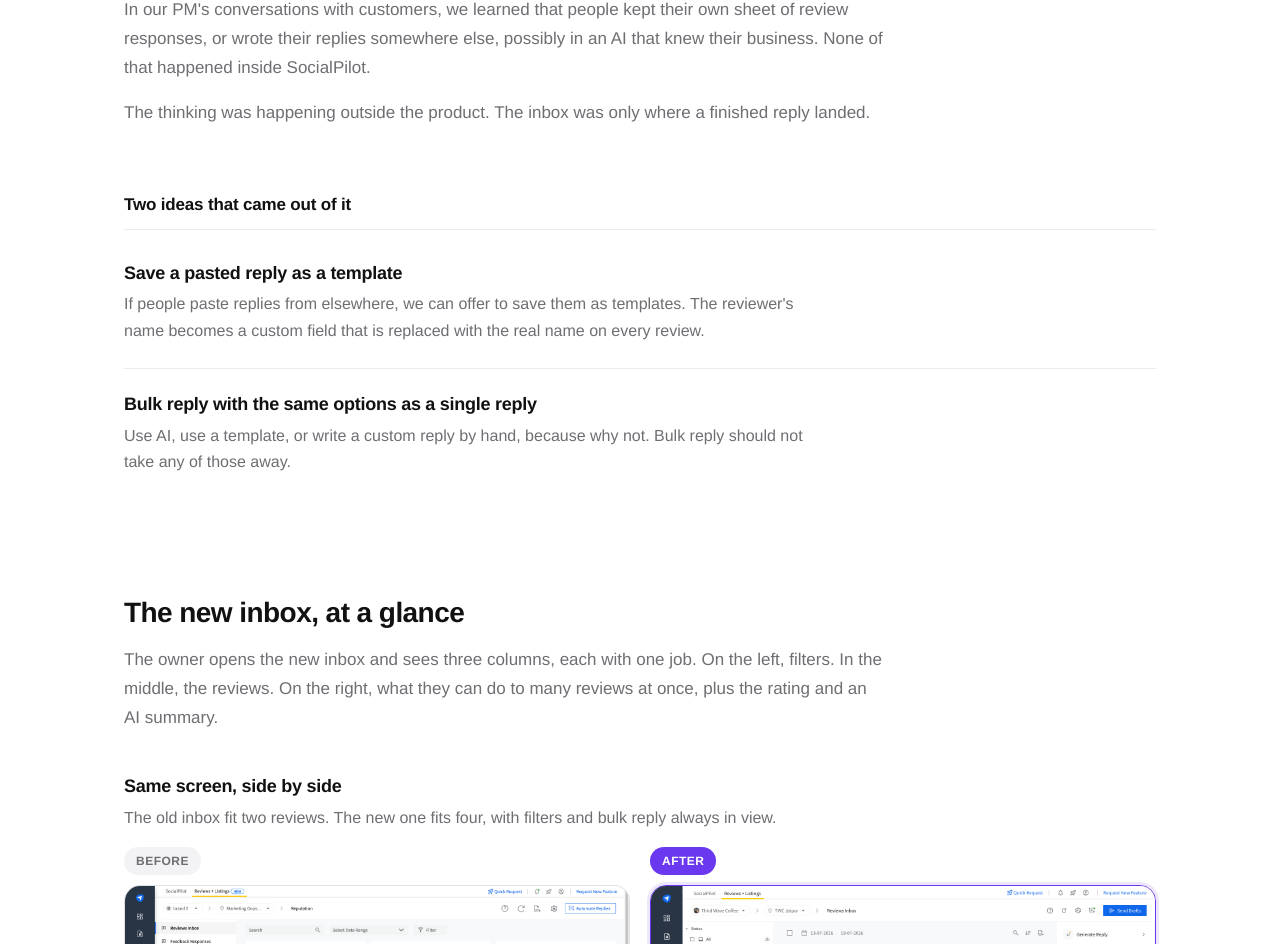
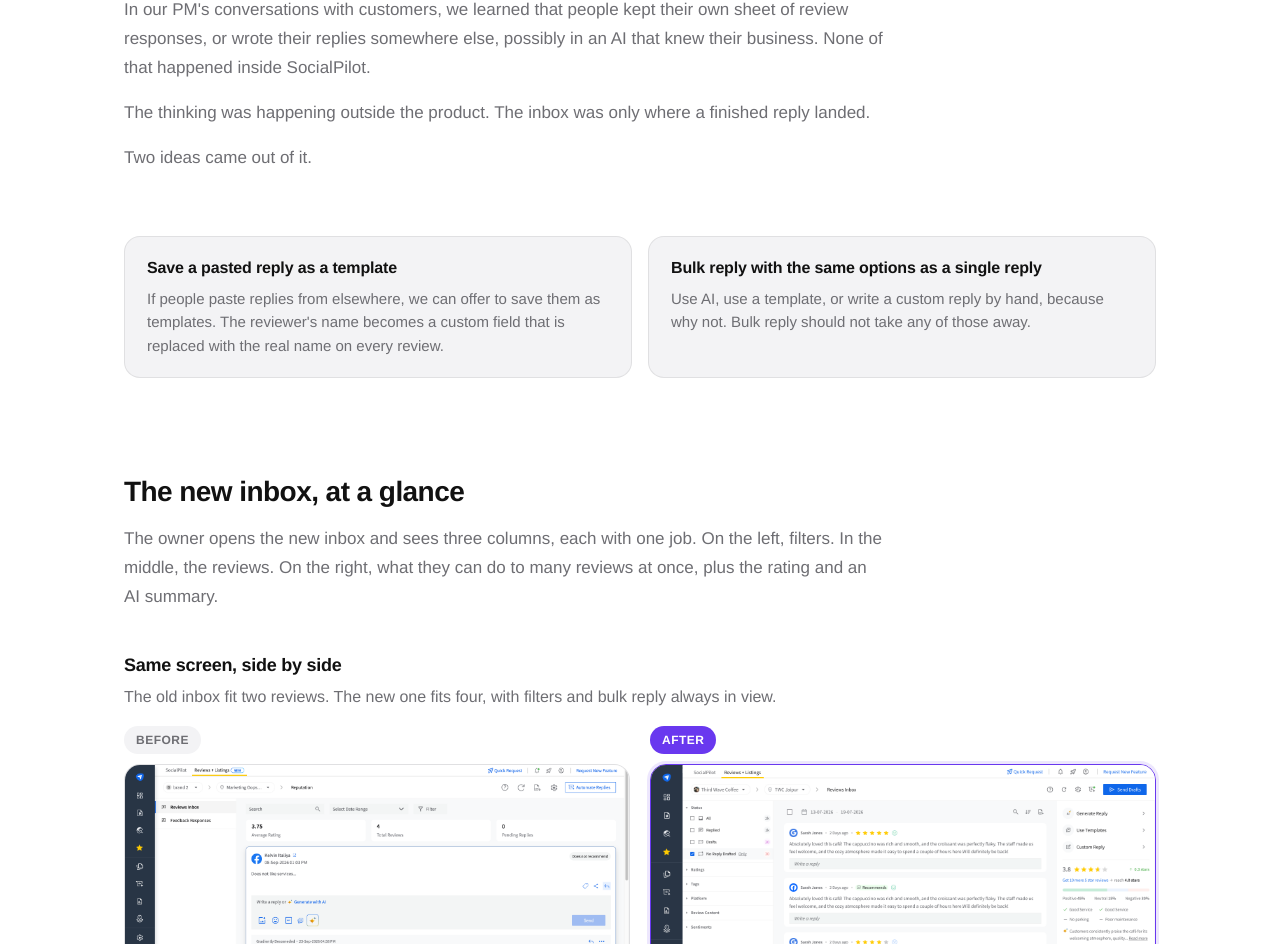
Before and after one commit to jatinsocial/Portfolio, a Next.js app: page /work/reviews-inbox in a window 1280 px wide. Shown: the part 4830-5774 px from the top of the page. Built offline with nearby package versions, Linux system fonts and the light colour scheme.

Commit message:
Case study: calmer hierarchy in What we noticed

```diff
--- a/app/globals.css
+++ b/app/globals.css
@@ -365,11 +365,12 @@ a:focus-visible, button:focus-visible { outline: 2px solid var(--accent); outlin
 /* Selection-frame heading inside a case study: smaller gap below, text follows */
 .case-section .work-heading { margin-bottom: 24px; }
 
-/* Ideas without a screenshot yet: title and a short paragraph under the group heading */
-.idea { padding: 24px 0; border-bottom: 1px solid var(--border); }
-.idea:last-of-type { border-bottom: 0; }
-.idea h4 { font-size: 1.125rem; font-weight: 600; letter-spacing: -0.015em; line-height: 1.3; }
-.idea p { margin-top: 6px; font-size: 1rem; line-height: 1.65; color: var(--text-2); max-width: 680px; }
+/* Ideas without a screenshot yet: two quiet cards under the section text, smaller than the section title */
+.ideas { display: grid; grid-template-columns: repeat(2, minmax(0, 1fr)); gap: 16px; margin-top: 28px; }
+.idea { padding: 20px 22px; border-radius: 16px; background: var(--bg-2); border: 1px solid var(--border); }
+.idea h4 { font-size: 1rem; font-weight: 600; letter-spacing: -0.01em; line-height: 1.35; }
+.idea p { margin-top: 8px; font-size: 0.9375rem; line-height: 1.55; color: var(--text-2); max-width: none; }
+@media (max-width: 859px) { .ideas { grid-template-columns: 1fr; } }
 
 /* Case study: hero, parts, story blocks */
 .case-hero { padding-bottom: 24px; }
--- a/app/work/[slug]/page.tsx
+++ b/app/work/[slug]/page.tsx
@@ -131,12 +131,16 @@ function SectionView({ s }: { s: CaseSection }) {
         {s.groups?.map((g) => (
           <div key={g.title + g.figures.length + (g.figures[0]?.src ?? "")} className="problem-group">
             {g.title && <h3>{g.title}</h3>}
-            {g.notes?.map((n) => (
-              <div key={n.title} className="idea">
-                <h4>{n.title}</h4>
-                <p>{n.text}</p>
+            {g.notes && (
+              <div className="ideas">
+                {g.notes.map((n) => (
+                  <div key={n.title} className="idea">
+                    <h4>{n.title}</h4>
+                    <p>{n.text}</p>
+                  </div>
+                ))}
               </div>
-            ))}
+            )}
             {g.figures.map((f) => (
               <Annotated key={f.src} f={f} />
             ))}
--- a/lib/case-studies.ts
+++ b/lib/case-studies.ts
@@ -198,10 +198,11 @@ export const caseStudies: CaseStudy[] = [
           "Bulk reply was one of them. We got there by watching how people really used the inbox: they were dealing with a lot of reviews by hand.",
           "In our PM's conversations with customers, we learned that people kept their own sheet of review responses, or wrote their replies somewhere else, possibly in an AI that knew their business. None of that happened inside SocialPilot.",
           "The thinking was happening outside the product. The inbox was only where a finished reply landed.",
+          "Two ideas came out of it.",
         ],
         groups: [
           {
-            title: "Two ideas that came out of it",
+            title: "",
             figures: [],
             notes: [
               {
```
Also changed, not shown: context/changelog.md, 1 other file (tests, documents, lock files or other folders).
